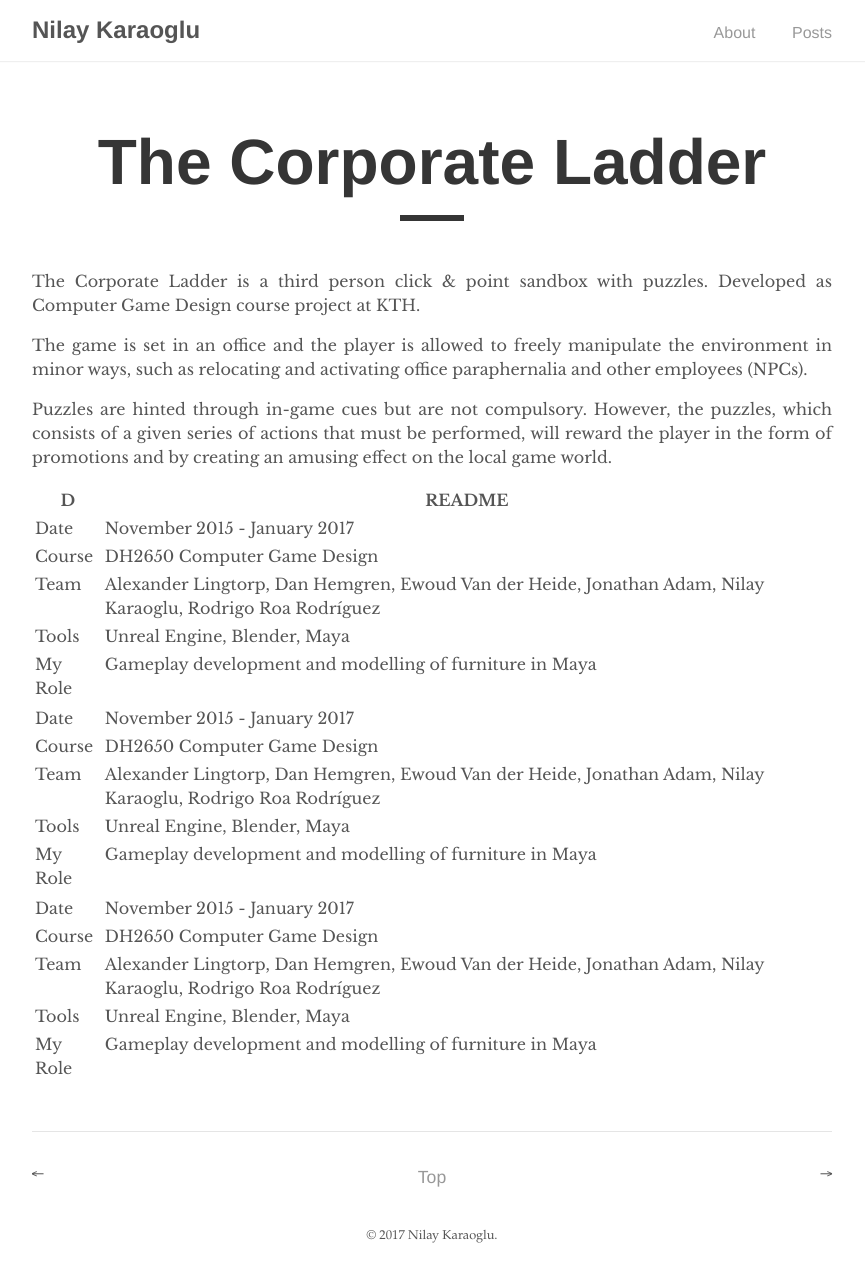
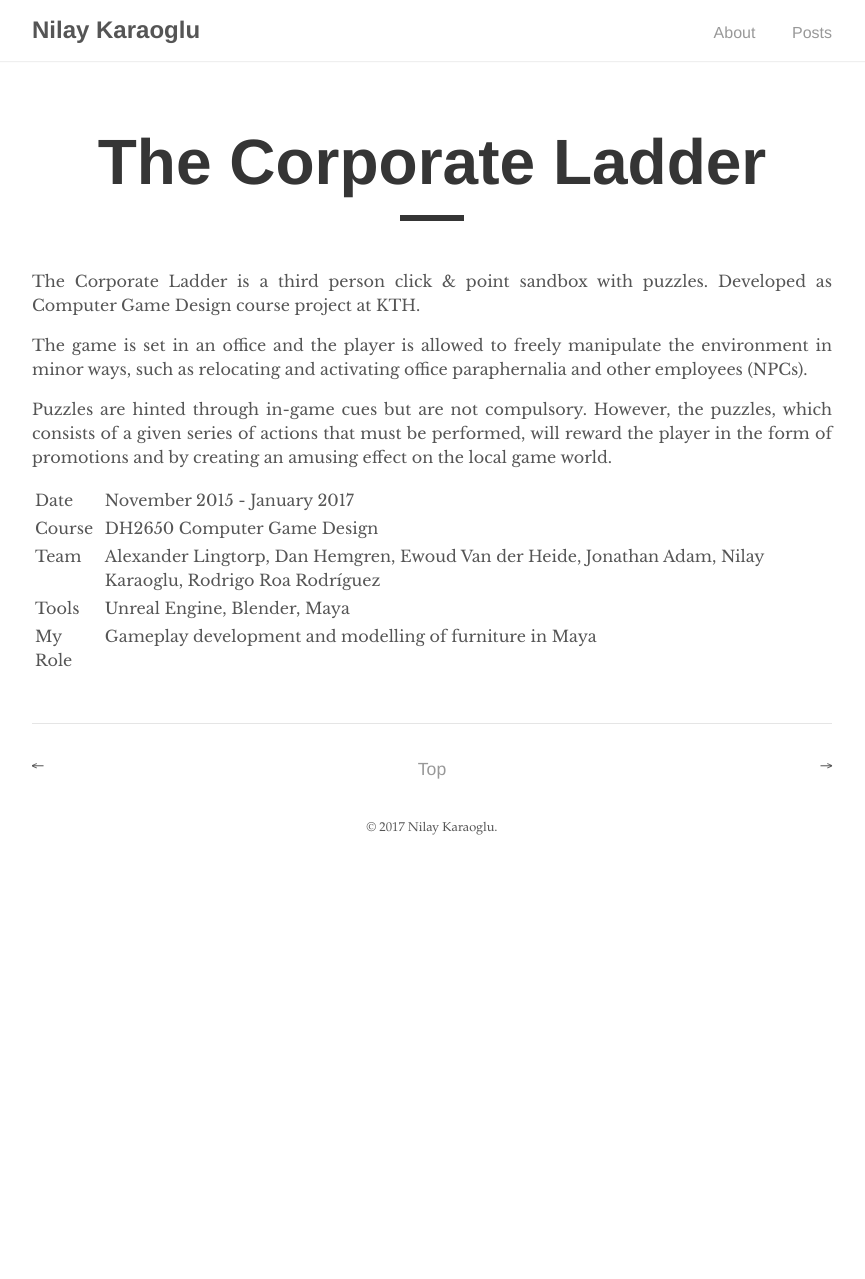
Before and after one commit to eowyn36/eowyn36.github.io, a Jekyll site: the page built from _projects/the-corporate-ladder.md, in a window 1280 px wide. Shown: the whole page, without its empty margins (208-1073 px from the left). Built offline with Jekyll 4.4.1, drawn with Linux system fonts in a browser that asks for light colours; after the commit the page ends 900 px from its top, so only the background shows below that.

Commit message:
Removes the extra tables

```diff
--- a/_projects/the-corporate-ladder.md
+++ b/_projects/the-corporate-ladder.md
@@ -10,24 +10,8 @@ The game is set in an office and the player is allowed to freely manipulate the
 
 Puzzles are hinted through in-game cues but are not compulsory. However, the puzzles, which consists of a given series of actions that must be performed, will reward the player in the form of promotions and by creating an amusing effect on the local game world.
 
-| D | README |
-| ------ | ------ |
 | Date | November 2015 - January 2017 |
 | Course | DH2650 Computer Game Design |
 | Team | Alexander Lingtorp, Dan Hemgren, Ewoud Van der Heide, Jonathan Adam, Nilay Karaoglu, Rodrigo Roa Rodríguez |
 | Tools | Unreal Engine, Blender, Maya |
 | My Role | Gameplay development and modelling of furniture in Maya  |
-
-| ------ | ------ |
-| Date | November 2015 - January 2017 |
-| Course | DH2650 Computer Game Design |
-| Team | Alexander Lingtorp, Dan Hemgren, Ewoud Van der Heide, Jonathan Adam, Nilay Karaoglu, Rodrigo Roa Rodríguez |
-| Tools | Unreal Engine, Blender, Maya |
-| My Role | Gameplay development and modelling of furniture in Maya  |
-
-
-| Date | November 2015 - January 2017 |
-| Course | DH2650 Computer Game Design |
-| Team | Alexander Lingtorp, Dan Hemgren, Ewoud Van der Heide, Jonathan Adam, Nilay Karaoglu, Rodrigo Roa Rodríguez |
-| Tools | Unreal Engine, Blender, Maya |
-| My Role | Gameplay development and modelling of furniture in Maya  |
```
